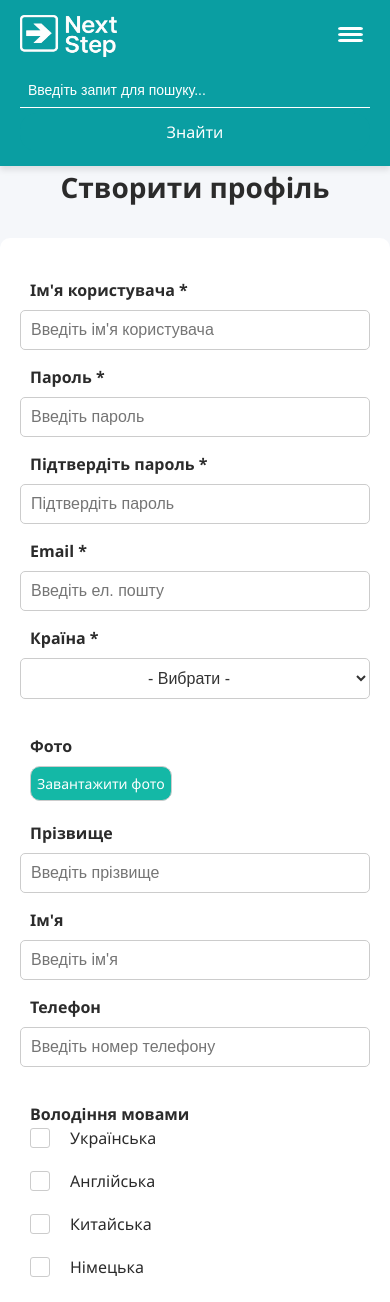
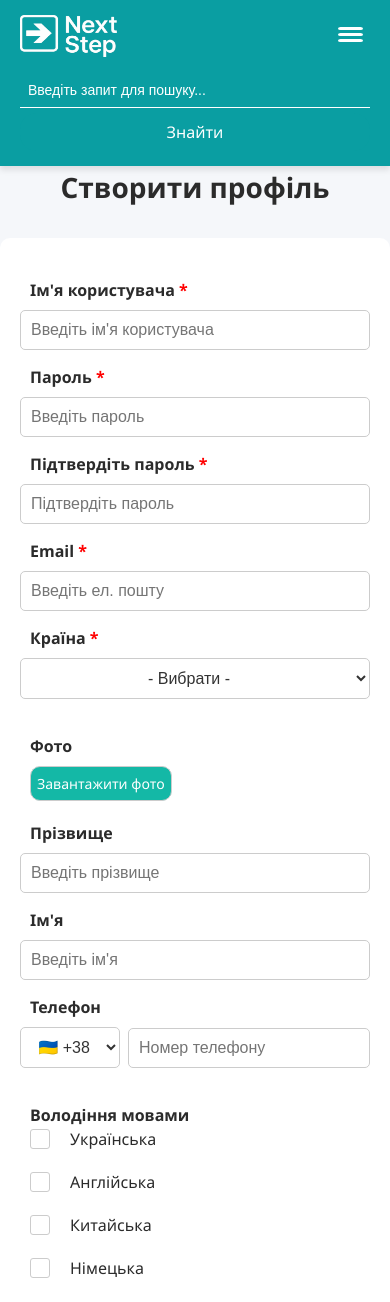
Before and after one commit to dark0m0n/NextStep, a React app in the folder frontend/: page /createprof in a window 390 px wide. Shown: the top 1302 px of the page. Built offline with nearby package versions, Linux system fonts and the light colour scheme; the HTML template or start-up script is replaced by a standard one.

Commit message:
phone & mail fixes/added error page

```diff
--- a/frontend/src/App.css
+++ b/frontend/src/App.css
@@ -248,6 +248,36 @@ hr {
     margin-bottom: 15px;
     width: 150px;
 }
+
+.required-star {
+  color: red;
+  position: relative;
+  cursor: help;
+}
+
+.required-star::after {
+  content: 'Це обов\'язкове поле';
+  position: absolute;
+  bottom: 125%;
+  /* трохи вище зірочки */
+  left: 50%;
+  transform: translateX(-50%);
+  background: #333;
+  color: #fff;
+  padding: 5px 8px;
+  border-radius: 4px;
+  white-space: nowrap;
+  opacity: 0;
+  pointer-events: none;
+  transition: opacity 0.3s ease;
+  font-size: 12px;
+  z-index: 10;
+}
+
+.required-star:hover::after {
+  opacity: 1;
+  pointer-events: auto;
+}
 /* ===============================
    Адаптація під мобільні пристрої
 ================================ */
--- /dev/null
+++ b/frontend/src/components/PhoneMask.jsx
@@ -0,0 +1,49 @@
+import { useState, useEffect } from 'react';
+
+const PhoneInputForm = ({ onPhoneChange }) => {
+  const [countryCode, setCountryCode] = useState('+38');
+  const [phone, setPhone] = useState('');
+
+
+    useEffect(() => {
+    onPhoneChange(countryCode + phone);
+    }, [countryCode, phone, onPhoneChange]);
+
+  const handlePhoneChange = (e) => {
+    const onlyDigits = e.target.value.replace(/\D/g, '').slice(0, 10);
+    setPhone(onlyDigits);
+  };
+
+  return (
+    <>
+      <label htmlFor="phone" className="label">Телефон</label>
+      <div style={{ display: 'flex', gap: '0.5rem' }}>
+        <select
+          value={countryCode}
+          onChange={(e) => setCountryCode(e.target.value)}
+          className="input-info-create"
+          style={{ maxWidth: '100px' }}
+        >
+          <option value="+38">🇺🇦 +38</option>
+          <option value="+1">🇺🇸 +1</option>
+          <option value="+44">🇬🇧 +44</option>
+          <option value="+48">🇵🇱 +48</option>
+          <option value="+49">🇩🇪 +49</option>
+        </select>
+
+        <input
+          type="text"
+          id="phone"
+          name="phone"
+          className="input-info-create"
+          placeholder="Номер телефону"
+          value={phone}
+          onChange={handlePhoneChange}
+          inputMode="numeric"
+        />
+      </div>
+    </>
+  );
+}
+
+export default PhoneInputForm;
--- a/frontend/src/pages/CreateProfile.jsx
+++ b/frontend/src/pages/CreateProfile.jsx
@@ -2,7 +2,7 @@ import React, { useState, useRef} from 'react';
 import '../assets/styles/createProfileCSS.css';
 import MyHeader from "../components/Header.jsx";
 import MyFooter from "../components/Footer.jsx";
-
+import PhoneInputForm from '../components/PhoneMask.jsx';
 
 export default function CreateProfile() {
   const [logoPreview, setLogoPreview] = useState(null);
@@ -11,6 +11,8 @@ export default function CreateProfile() {
   const passwordRef = useRef(null);
   const confirmPasswordRef = useRef(null);
   const [skillErrors, setSkillErrors] = useState([]);
+  const [fullPhoneNumber, setFullPhoneNumber] = useState('');
+
 
   const previewLogo = (event) => {
     const file = event.target.files[0];
@@ -55,11 +57,15 @@ export default function CreateProfile() {
 
     document.getElementById('wrongPshort').style.display = 'none';
     document.getElementById('wrongPneq').style.display = 'none';
+    document.getElementById('wrongEmail').style.display = 'none';
     form.password.style.borderColor = '#ccc';
     form.confirmPassword.style.borderColor = '#ccc';
+    form.Email.style.borderColor = '#ccc';
 
     const password = form.password.value;
     const confirmPassword = form.confirmPassword.value;
+    const email = form.Email.value;
+    const emailRegex = /^[^\s@]+@[^\s@]+\.[^\s@]+$/;
 
      if (password.length < 8) {
         form.password.style.borderColor = 'red';
@@ -80,14 +86,21 @@ export default function CreateProfile() {
       form.confirmPassword.style.borderColor = '#ccc';
       document.getElementById('wrongPneq').style.display = 'none';
     }
+
+    if (!emailRegex.test(email)) {
+      form.Email.style.borderColor = 'red';
+      document.getElementById('wrongEmail').style.display = 'block';
+      form.Email.scrollIntoView({ behavior: 'smooth', block: 'center' });
+      return;
+    }
     const formData = new FormData();
     const photoFile = form['photo-upload'].files[0];
     const cleanedSkills = skills.map(s => s.trim()).filter(s => s !== '');
 
     formData.append('firstname', form.firstname.value);
     formData.append('lastname', form.lastname.value);
-    formData.append('email', form.Email.value);
-    formData.append('phoneNumber', form.phone.value);
+    formData.append('email', email);
+    formData.append('phoneNumber', fullPhoneNumber);
     formData.append('country', form.country.value);
     formData.append('language', Array.from(document.querySelectorAll('input[name="lang[]"]:checked')).map(el => el.value).join(','));
     formData.append('specialties', selectedSpecializations.join(','));
@@ -127,16 +140,16 @@ export default function CreateProfile() {
         <div className="container">
           <form onSubmit={handleSubmit}>
             <div className="form-group">
-              <label htmlFor="password" className='label'>Ім'я користувача *</label>
+              <label htmlFor="username" className='label'>Ім'я користувача <span className="required-star">*</span></label>
               <input
-                type="twxt"
+                type="text"
                 id="userName"
                 name="userName"
                 required
                 className='input-info-create'
                 placeholder="Введіть ім'я користувача"
               />
-              <label htmlFor="password" className='label'>Пароль *</label>
+              <label htmlFor="password" className='label'>Пароль <span className="required-star">*</span></label>
               <p id="wrongPshort">Пароль повинен бути більше 8-ми символів</p>
               <input
                 type="password"
@@ -147,7 +160,7 @@ export default function CreateProfile() {
                 placeholder="Введіть пароль"
                 ref={passwordRef}
               />
-              <label htmlFor="confirmPassword" className='label'>Підтвердіть пароль *</label>
+              <label htmlFor="confirmPassword" className='label'>Підтвердіть пароль <span className="required-star">*</span></label>
               <p id="wrongPneq">Паролі повинні бути однаковими</p>
               <input
                 type="password"
@@ -158,7 +171,8 @@ export default function CreateProfile() {
                 placeholder="Підтвердіть пароль"
                 ref={confirmPasswordRef}
               />
-              <label htmlFor="Email" className='label'>Email *</label>
+              <label htmlFor="Email" className='label'>Email <span className="required-star">*</span></label>
+              <p id="wrongEmail">Некоректна електронна пошта</p>
               <input
                 type="text"
                 id="Email"
@@ -167,7 +181,7 @@ export default function CreateProfile() {
                 className='input-info-create'
                 placeholder="Введіть ел. пошту"
               />
-              <label htmlFor="country" className='label'>Країна *</label>
+              <label htmlFor="country" className='label'>Країна <span className="required-star">*</span></label>
               <select id="country" name="country" required className='input-info-create'>
                 <option value="">- Вибрати -</option>
                 <option value="ua">Україна</option>
@@ -207,13 +221,13 @@ export default function CreateProfile() {
               <label htmlFor="name" className='label'>Прізвище</label>
               <input type="text" id="lastname" name="lastname" className='input-info-create' placeholder="Введіть прізвище"/>
               <label htmlFor="name" className='label'>Ім'я</label>
-              <input type="text" id="firstname" name="firstname" className='input-info-create' placeholder="Введіть ім'я"/>
-              <label htmlFor="phone" className='label'>Телефон</label>
-              <input type="text" id="phone" name="phone" className='input-info-create' pattern="[0-9]{10}" placeholder="Введіть номер телефону"/>
+              <input type="text" id="firstname" name="firstname" className='input-info-create' placeholder="Введіть ім'я" />
+              <PhoneInputForm onPhoneChange={setFullPhoneNumber} />
+
             </div>
             <div className="language-options">
                           <label className='label'>Володіння мовами</label>
-                          <div><input type="checkbox" id="ua " name="lang[]" value="ua" className='check-create' /><label htmlFor="ua" className='labelCheckBox'>Українська</label></div>
+                          <div><input type="checkbox" id="ua" name="lang[]" value="ua" className='check-create' /><label htmlFor="ua" className='labelCheckBox'>Українська</label></div>
 
                           <div><input type="checkbox" id="uk" name="lang[]" value="uk" className='check-create' /><label htmlFor="uk" className='labelCheckBox'>Англійська</label></div>
 
```
Also changed, not shown: frontend/src/pages/ErrorPage.tsx (added, +10 -0 lines), frontend/src/assets/styles/error.css (added).
